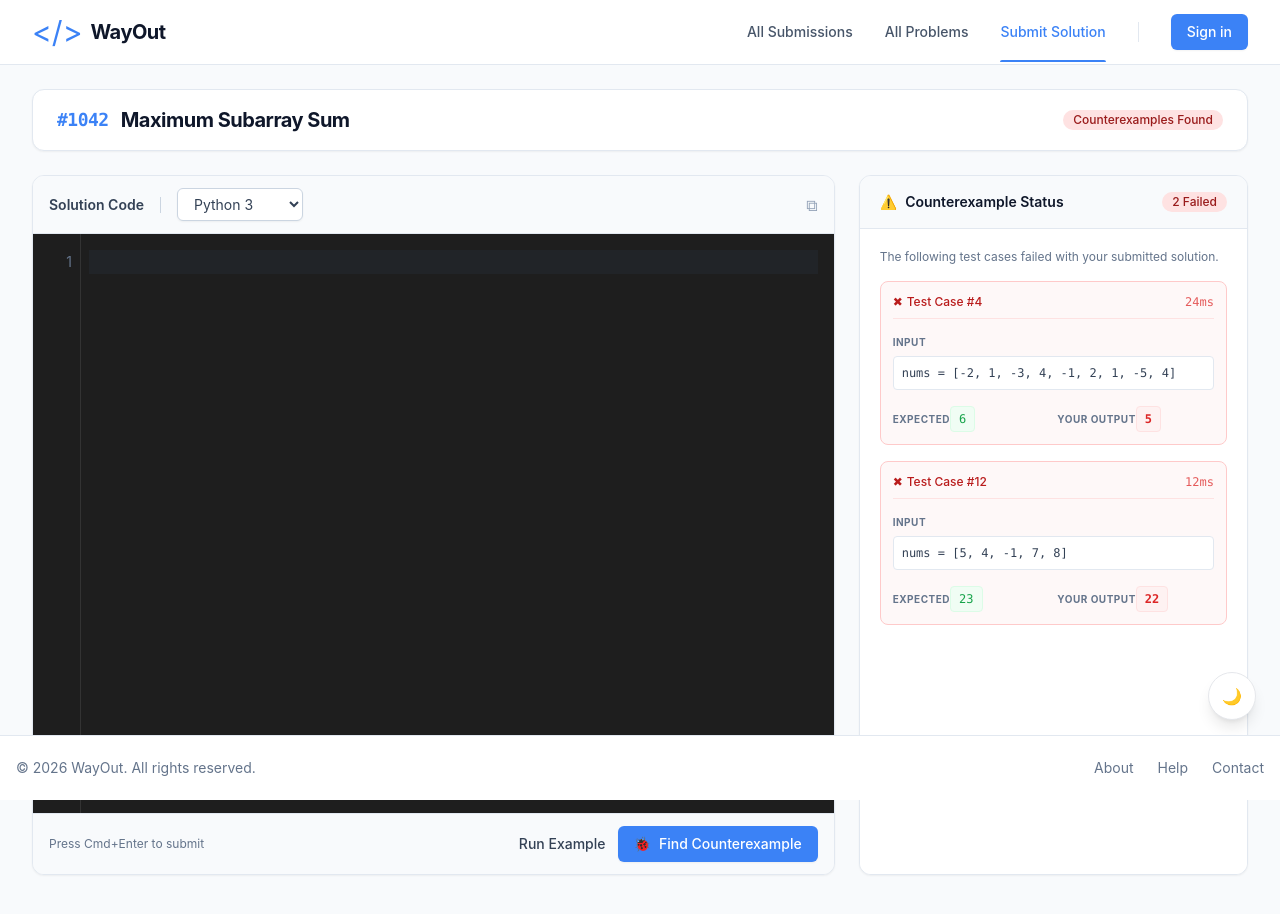
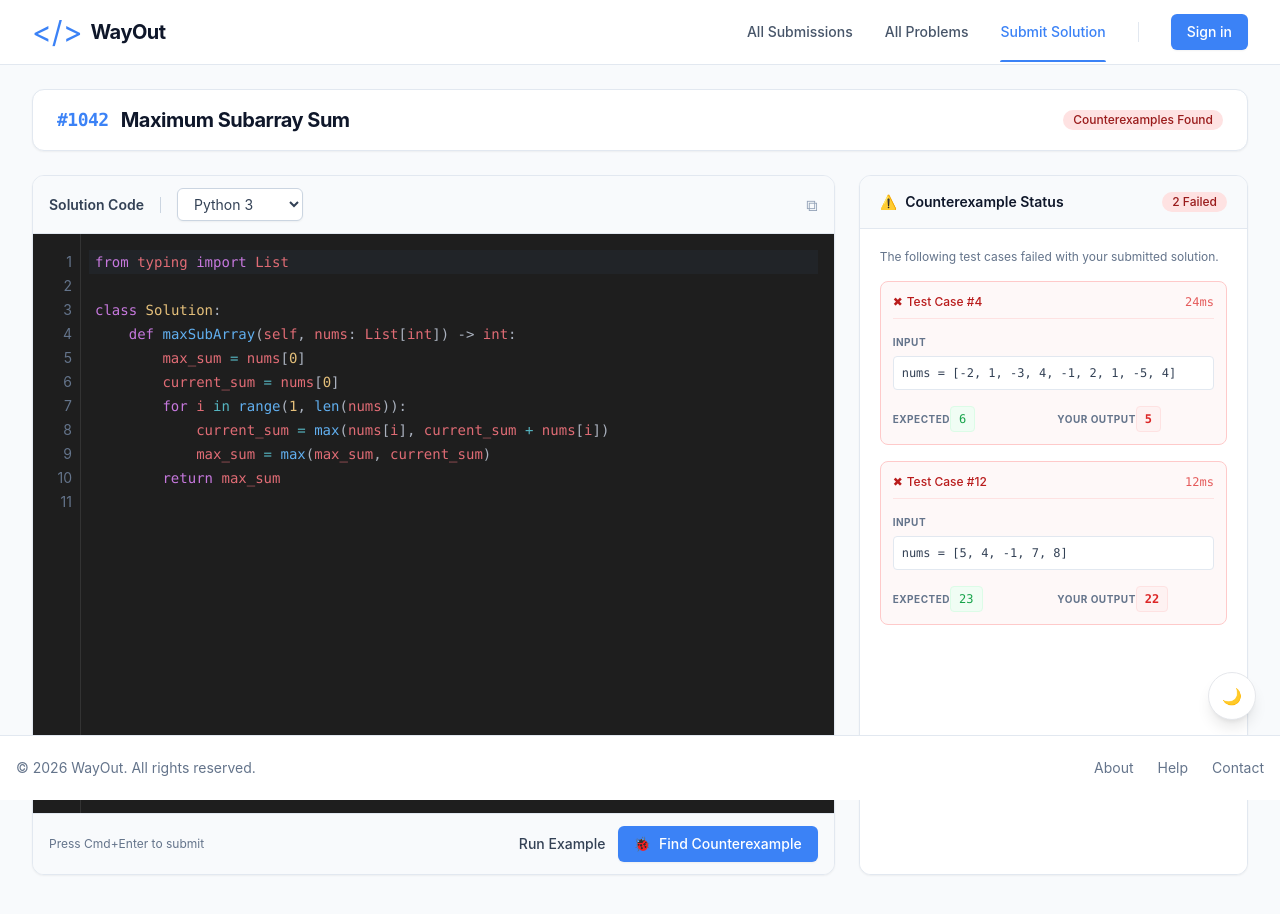
Before and after one commit to team-dopamine/wayout-web, a React (Create React App) app: page /counter-example in a window 1280 px wide. Shown: the top 914 px of the page. Built offline with nearby package versions, Linux system fonts and the light colour scheme.

Commit message:
refactor: counterexamplepage 코드 에디터 적용 및 언어 변경 처리 개선

```diff
--- a/src/pages/CounterExamplePage.tsx
+++ b/src/pages/CounterExamplePage.tsx
@@ -3,15 +3,22 @@ import { useMemo, useState } from 'react';
 import ProblemInfoCard from '@/components/counterexample/ProblemInfoCard';
 import SolutionEditorPanel from '@/components/counterexample/SolutionEditorPanel';
 import CounterExampleStatusPanel from '@/components/counterexample/CounterExampleStatusPanel';
-import { DEFAULT_CODE, LANG_OPTIONS, MOCK_FAILED_CASES } from '@/constants/counterexample';
+import { DEFAULT_CODE_BY_LANG, LANG_OPTIONS, MOCK_FAILED_CASES } from '@/constants/counterexample';
 import type { FailedCase, Language } from '@/types/counterexample';
 
 export default function CounterExamplePage() {
   const [language, setLanguage] = useState<Language>('python');
-  const [code, setCode] = useState(DEFAULT_CODE);
+  const [code, setCode] = useState(DEFAULT_CODE_BY_LANG.python);
 
   const failedCases: FailedCase[] = useMemo(() => MOCK_FAILED_CASES, []);
   const failedCount = failedCases.length;
+
+  /** 언어 변경 시: 코드가 비어있을 때만 기본 코드 적용 */
+  const handleChangeLanguage = (next: Language) => {
+    setLanguage(next);
+
+    setCode((prevCode) => (prevCode.trim() === '' ? DEFAULT_CODE_BY_LANG[next] : prevCode));
+  };
 
   const handleCopy = async () => {
     try {
@@ -40,7 +47,7 @@ export default function CounterExamplePage() {
             <SolutionEditorPanel
               language={language}
               languageOptions={LANG_OPTIONS}
-              onChangeLanguage={setLanguage}
+              onChangeLanguage={handleChangeLanguage}
               code={code}
               onChangeCode={setCode}
               onCopy={handleCopy}
```
